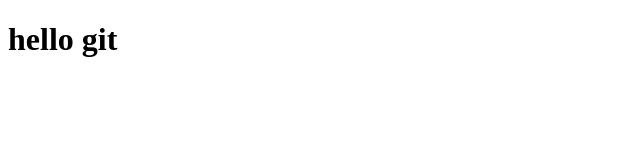
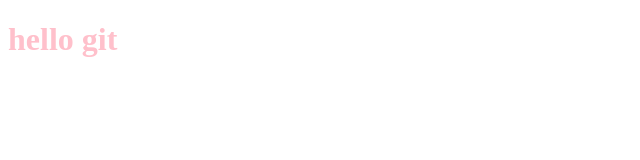
Before and after one commit to someblonde/my-awesome-app, a plain HTML site: page index.html in a window 1280 px wide. Shown: the whole page, without its empty margins (0-640 px from the left). Drawn offline with Linux system fonts and the light colour scheme.

Commit message:
created css and js

```diff
--- a/index.html
+++ b/index.html
@@ -1,14 +1,15 @@
 <!DOCTYPE html>
 <html lang="en">
-<head>
-    <meta charset="UTF-8">
-    <meta http-equiv="X-UA-Compatible" content="IE=edge">
-    <meta name="viewport" content="width=device-width, initial-scale=1.0">
+  <head>
+    <meta charset="UTF-8" />
+    <meta http-equiv="X-UA-Compatible" content="IE=edge" />
+    <meta name="viewport" content="width=device-width, initial-scale=1.0" />
     <title>Document</title>
-</head>
-<body>
-    <h1>
-        hello git
-    </h1>
-</body>
+    <link rel="stylesheet" href="style.css" />
+    <style></style>
+  </head>
+  <body>
+    <h1>hello git</h1>
+    <script src="script.js"></script>
+  </body>
 </html>
--- /dev/null
+++ b/style.css
@@ -0,0 +1,3 @@
+h1 {
+  color: pink;
+}
```
Also changed, not shown: script.js (added).
